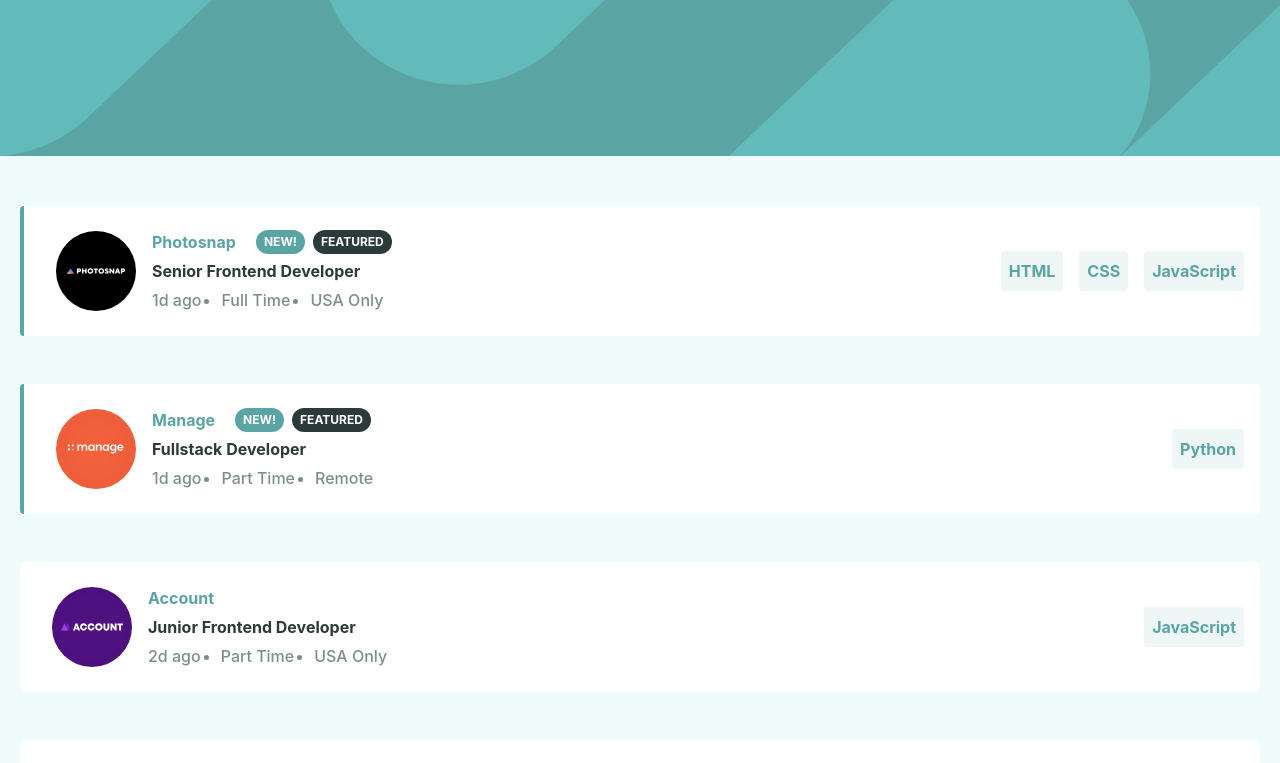
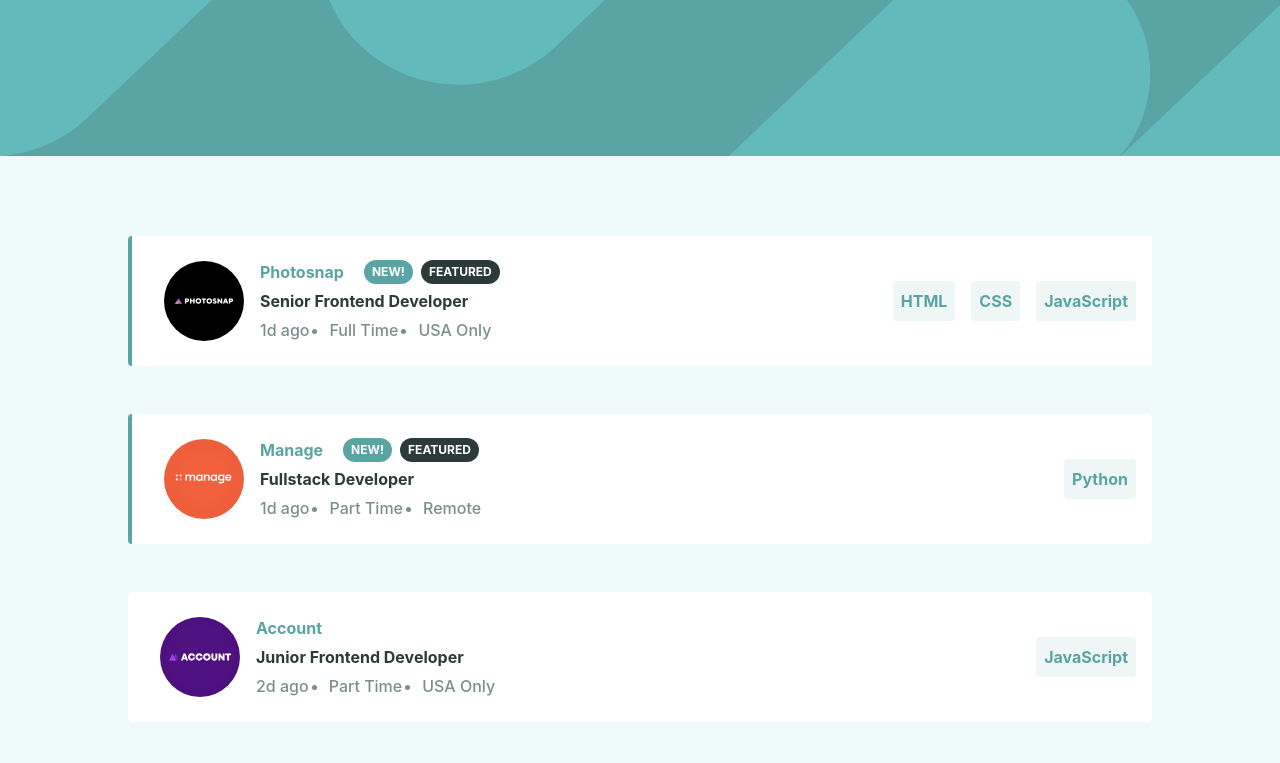
Before and after one commit to benjaminbills/joblisting, a React (Create React App) app: page / in a window 1280 px wide. Shown: the top 763 px of the page. Built offline with nearby package versions, Linux system fonts and the light colour scheme.

Commit message:
improve padding

```diff
--- a/src/components/Job.js
+++ b/src/components/Job.js
@@ -14,7 +14,7 @@ const Job = ({ job, handleFilters }) => {
       </div>
       <div className='pl-4 md:pl-[8em] pr-4 pb-4 pt-[2em] md:pt-6 md:pb-6  flex flex-col md:flex-row md:justify-between space-y-4 md:space-y-0'>
         <div className='flex flex-col space-y-[5px] justify-center content-center '>
-          <div className='flex'>
+          <div className='flex '>
             <p className='text-desaturateddarkcyan font-bold pr-5'>
               {job.company}
             </p>
--- a/src/components/Jobs.js
+++ b/src/components/Jobs.js
@@ -34,7 +34,7 @@ const Jobs = () => {
           />
         </div>
       )}
-      <div className='ml-5 mr-5 pt-[50px]  pb-[30px]'>
+      <div className='lg:ml-32 lg:mr-32 sm:ml-10 sm:mr-10 ml-5 mr-5 pt-[5em]  pb-[30px]'>
         {(filteredJobs.length > 0 ? filteredJobs : AllJobs).map((job, i) => (
           <div className={i === 0 ? 'pt-0' : 'pt-[3em]'} key={job.id}>
             <Job handleFilters={handleFilters} job={job} />
```
Also changed, not shown: firebase.json (added), 1 other file (tests, documents, lock files or other folders).
